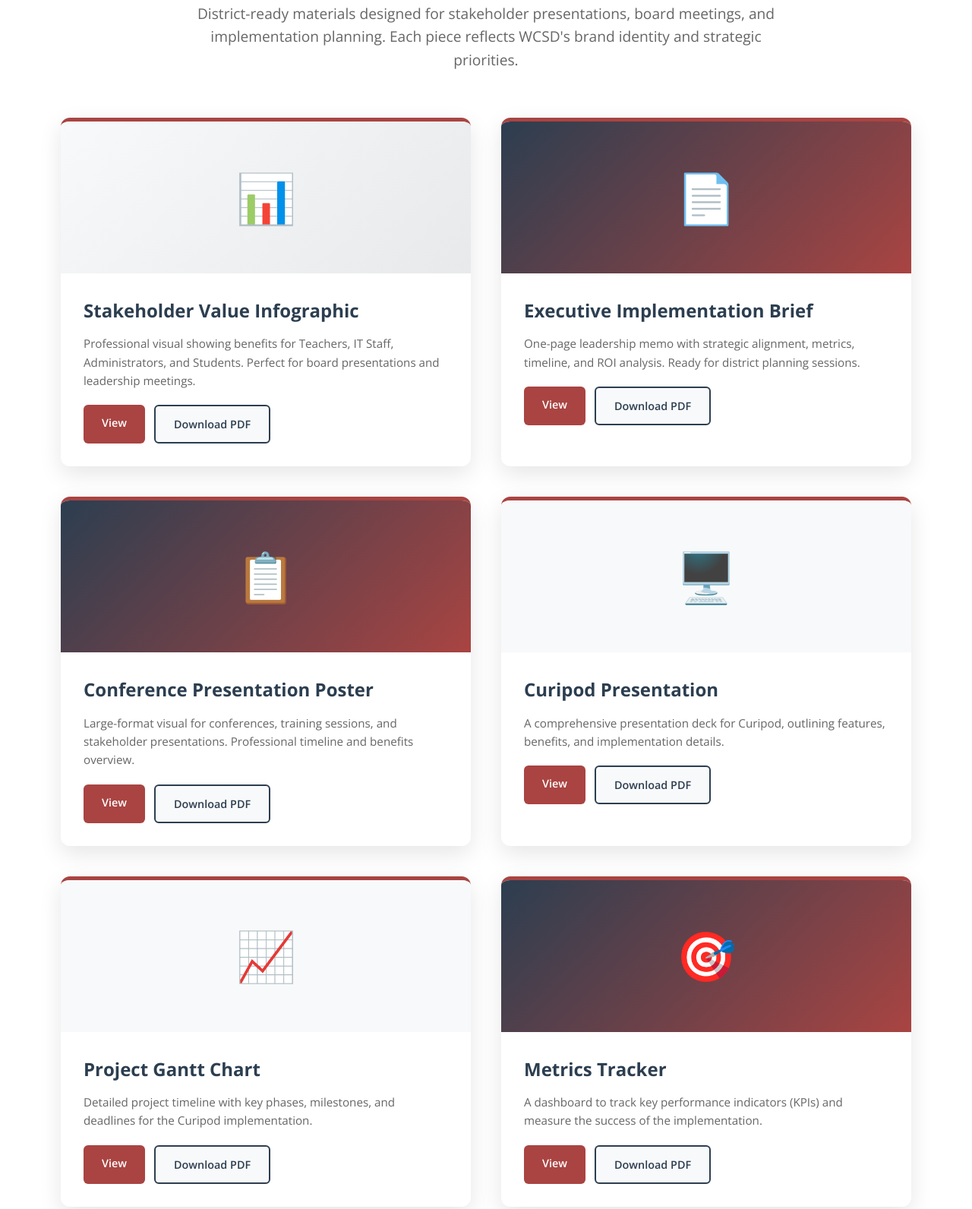
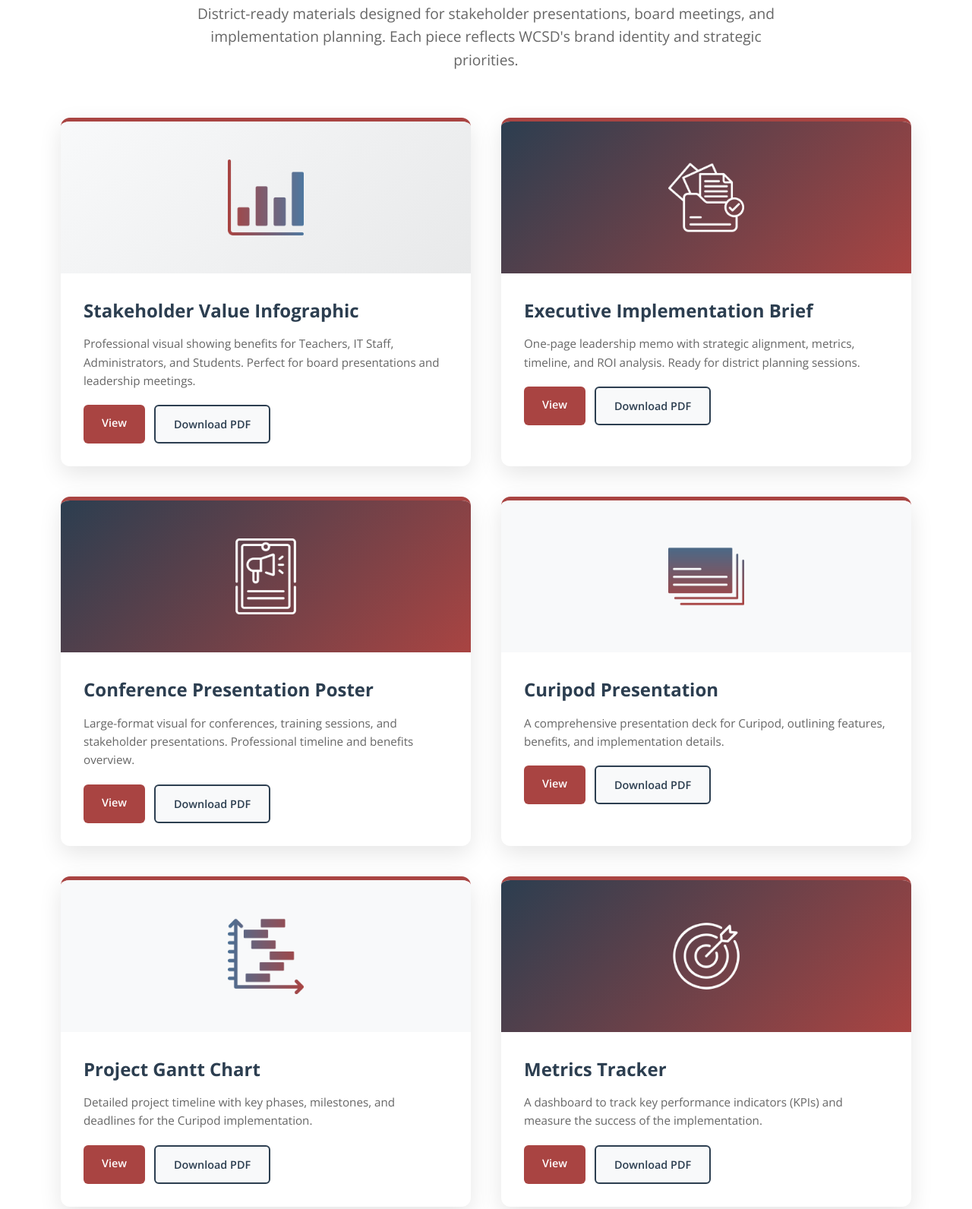
Before and after one commit to moreganooooo/CuripodApplication, a website: page index.html in a window 1280 px wide. Shown: the part 592-2184 px from the top of the page at 76% size. Drawn offline with nearby package versions, Linux system fonts and the light colour scheme.

Commit message:
Index icons updated

```diff
--- a/index.html
+++ b/index.html
@@ -174,13 +174,16 @@
         }
 
         .preview-icon {
-            font-size: 4rem;
-            color: var(--wcsd-navy);
+            display: flex;
+            align-items: center;
+            justify-content: center;
+            height: 100%; /* Ensure it takes full height of card-preview */
         }
 
-        .card-preview.brief .preview-icon,
-        .card-preview.poster .preview-icon {
-            color: var(--wcsd-white);
+        .preview-icon img {
+            max-width: 100px; /* Adjust as needed */
+            max-height: 100px; /* Adjust as needed */
+            object-fit: contain;
         }
 
         .card-content {
@@ -370,7 +373,7 @@
             <div class="materials-grid">
                 <div class="material-card">
                     <div class="card-preview infographic">
-                        <div class="preview-icon">📊</div>
+                        <div class="preview-icon"><img src="/index_icons/StakeholderValueInfographic.png" alt="Stakeholder Value Infographic Icon"></div>
                     </div>
                     <div class="card-content">
                         <h3>Stakeholder Value Infographic</h3>
@@ -384,7 +387,7 @@
 
                 <div class="material-card">
                     <div class="card-preview brief">
-                        <div class="preview-icon">📄</div>
+                    <div class="preview-icon"><img src="/index_icons/ExecutiveImplementationBrief.png" alt="Executive Implementation Brief Icon"></div>
                     </div>
                     <div class="card-content">
                         <h3>Executive Implementation Brief</h3>
@@ -398,7 +401,7 @@
 
                 <div class="material-card">
                     <div class="card-preview poster">
-                        <div class="preview-icon">📋</div>
+                        <div class="preview-icon"><img src="/index_icons/ConferencePresentationPoster.png" alt="Conference Presentation Poster Icon"></div>
                     </div>
                     <div class="card-content">
                         <h3>Conference Presentation Poster</h3>
@@ -412,7 +415,7 @@
 
                 <div class="material-card">
                     <div class="card-preview">
-                        <div class="preview-icon">🖥️</div>
+                        <div class="preview-icon"><img src="/index_icons/CuripodPresentation.png" alt="Curipod Presentation Icon"></div>
                     </div>
                     <div class="card-content">
                         <h3>Curipod Presentation</h3>
@@ -426,7 +429,7 @@
 
                 <div class="material-card">
                     <div class="card-preview">
-                        <div class="preview-icon">📈</div>
+                        <div class="preview-icon"><img src="/index_icons/ProjectGanttChart.png" alt="Project Gantt Chart Icon"></div>
                     </div>
                     <div class="card-content">
                         <h3>Project Gantt Chart</h3>
@@ -440,7 +443,7 @@
 
                 <div class="material-card">
                     <div class="card-preview metrics">
-                        <div class="preview-icon">🎯</div>
+                        <div class="preview-icon"><img src="/index_icons/MetricsTracker.png" alt="Metrics Tracker Icon"></div>
                     </div>
                     <div class="card-content">
                         <h3>Metrics Tracker</h3>
@@ -454,7 +457,7 @@
 
                 <div class="material-card">
                     <div class="card-preview parent-flyer">
-                        <div class="preview-icon">👨‍👩‍👧‍👦</div>
+                        <div class="preview-icon"><img src="/index_icons/ParentCommunicationFlyer.png" alt="Parent Communication Flyer Icon"></div>
                     </div>
                     <div class="card-content">
                         <h3>Parent Communication Flyer</h3>
@@ -468,7 +471,7 @@
 
                 <div class="material-card">
                     <div class="card-preview">
-                        <div class="preview-icon">📝</div>
+                        <div class="preview-icon"><img src="/index_icons/TeacherInterestForm.png" alt="Teacher Interest Form Icon"></div>
                     </div>
                     <div class="card-content">
                         <h3>Teacher Interest Form</h3>
```
Also changed, not shown: index_icons/ConferencePresentationPoster.png (added), index_icons/CuripodPresentation.png (added), index_icons/ExecutiveImplementationBrief.png (added), index_icons/MetricsTracker.png (added), index_icons/ParentCommunicationFlyer.png (added), index_icons/ProjectGanttChart.png (renamed from index_icons/gantt-chart.png), index_icons/StakeholderValueInfographic.png (renamed from index_icons/statistic.png), index_icons/TeacherInterestForm.png (renamed from index_icons/sign.png), index_icons/backpack.png (deleted), index_icons/documentation.png (deleted), index_icons/folder.png (deleted), index_icons/mission.png (deleted), index_icons/poster.png (deleted).
